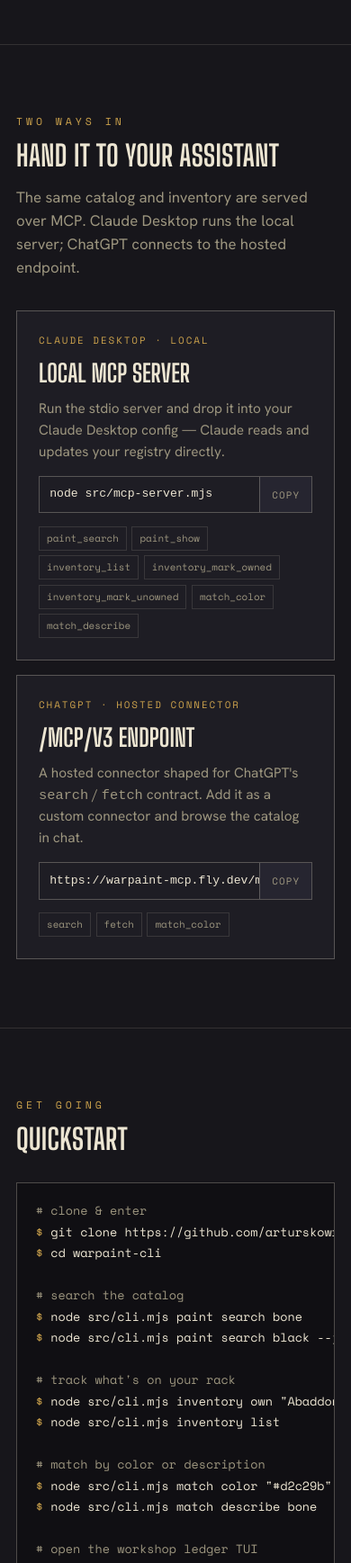
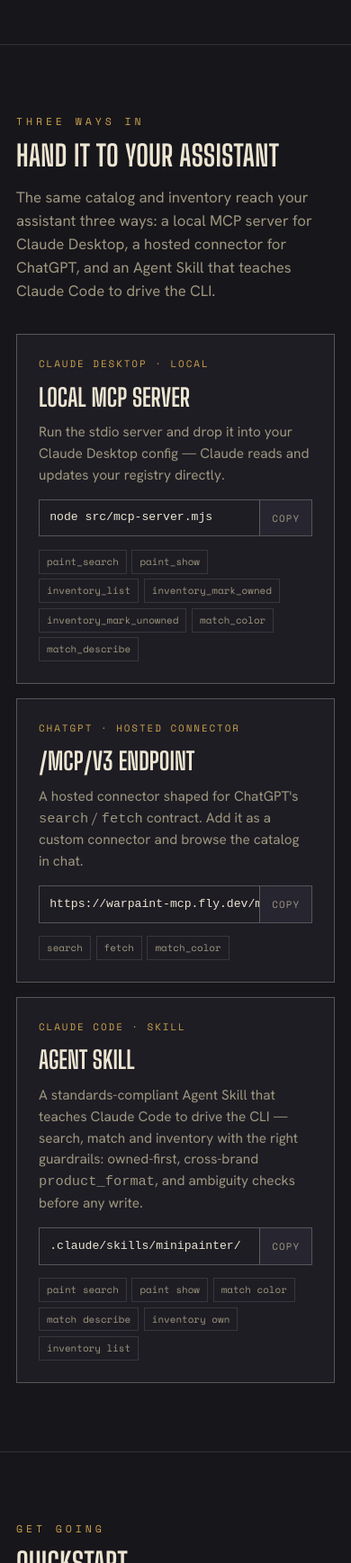
Before and after one commit to ArturSkowronski/minipainter, a website: page docs/index.html in a window 390 px wide. Shown: the part 4940-6677 px from the top of the page at 90% size. Drawn offline with nearby package versions, Linux system fonts and the light colour scheme.

Commit message:
feat(skill): add standards-compliant minipainter Agent Skill (v0.7.0)
A `.claude/skills/minipainter/` Agent Skill wrapping the CLI, authored to
the Anthropic Agent Skills spec: trigger-rich `description`, `allowed-tools`
scoping (Bash), and progressive disclosure (lean SKILL.md + references/
command reference). Command shapes, JSON output, env vars and — importantly —
the "not-found/ambiguous exit 0, branch on message" behavior were verified
against the real CLI.

- tests/skill.test.mjs: validates the skill against the spec (name↔folder,
  description <=1024, allowed-tools present, no dead reference links, lean
  SKILL.md). 150/150.
- Site: #mcp section becomes "Three ways in" with a third card (Claude Code
  Agent Skill) alongside the Claude Desktop + ChatGPT MCP cards; .ways grid
  switched to responsive auto-fit. Verified visually.

The skill is dev/repo tooling — excluded from the npm tarball by the files
allowlist.

```diff
--- a/docs/assets/site.css
+++ b/docs/assets/site.css
@@ -231,7 +231,7 @@
 
 /* ---- ways in (mcp) ------------------------------------------------------ */
 
-.ways { display: grid; grid-template-columns: 1fr 1fr; gap: 16px; margin-top: 2.2rem; }
+.ways { display: grid; grid-template-columns: repeat(auto-fit, minmax(260px, 1fr)); gap: 16px; margin-top: 2.2rem; }
 .plate { border: 1px solid var(--line-2); background: var(--ink-2); padding: 1.5rem; display: flex; flex-direction: column; gap: .9rem; min-width: 0; }
 .plate .tag { font-family: var(--f-mono); font-size: .68rem; letter-spacing: .18em; text-transform: uppercase; color: var(--gold); }
 .plate h3 { font-family: var(--f-display); font-weight: 700; text-transform: uppercase; font-size: 1.7rem; margin: 0; line-height: 1; }
--- a/docs/index.html
+++ b/docs/index.html
@@ -109,10 +109,11 @@
   <!-- MCP -------------------------------------------------------------- -->
   <section id="mcp">
     <div class="wrap">
-      <p class="eyebrow">Two ways in</p>
+      <p class="eyebrow">Three ways in</p>
       <h2 class="section-head">Hand it to your assistant</h2>
-      <p class="lede">The same catalog and inventory are served over MCP. Claude Desktop runs
-        the local server; ChatGPT connects to the hosted endpoint.</p>
+      <p class="lede">The same catalog and inventory reach your assistant three ways: a local MCP
+        server for Claude Desktop, a hosted connector for ChatGPT, and an Agent Skill that teaches
+        Claude Code to drive the CLI.</p>
 
       <div class="ways">
         <article class="plate">
@@ -135,6 +136,19 @@
             contract. Add it as a custom connector and browse the catalog in chat.</p>
           <div class="endpoint"><code>https://warpaint-mcp.fly.dev/mcp/v3</code><button data-copy="https://warpaint-mcp.fly.dev/mcp/v3">Copy</button></div>
           <div class="toolchips"><span>search</span><span>fetch</span><span>match_color</span></div>
+        </article>
+
+        <article class="plate">
+          <span class="tag">Claude Code · skill</span>
+          <h3>Agent Skill</h3>
+          <p>A standards-compliant Agent Skill that teaches Claude Code to drive the CLI —
+            search, match and inventory with the right guardrails: owned-first, cross-brand
+            <code>product_format</code>, and ambiguity checks before any write.</p>
+          <div class="endpoint"><code>.claude/skills/minipainter/</code><button data-copy=".claude/skills/minipainter/">Copy</button></div>
+          <div class="toolchips">
+            <span>paint search</span><span>paint show</span><span>match color</span>
+            <span>match describe</span><span>inventory own</span><span>inventory list</span>
+          </div>
         </article>
       </div>
     </div>
--- a/package.json
+++ b/package.json
@@ -1,6 +1,6 @@
 {
   "name": "minipainter",
-  "version": "0.6.2",
+  "version": "0.7.0",
   "description": "Local-first CLI + MCP server for a miniature-paint inventory and cross-brand color matching.",
   "license": "MIT",
   "author": "Artur Skowronski",
```
Also changed, not shown: tests/skill.test.mjs (added, +69 -0 lines), .claude/skills/minipainter/SKILL.md (added), .claude/skills/minipainter/references/commands.md (added), 1 other file.
